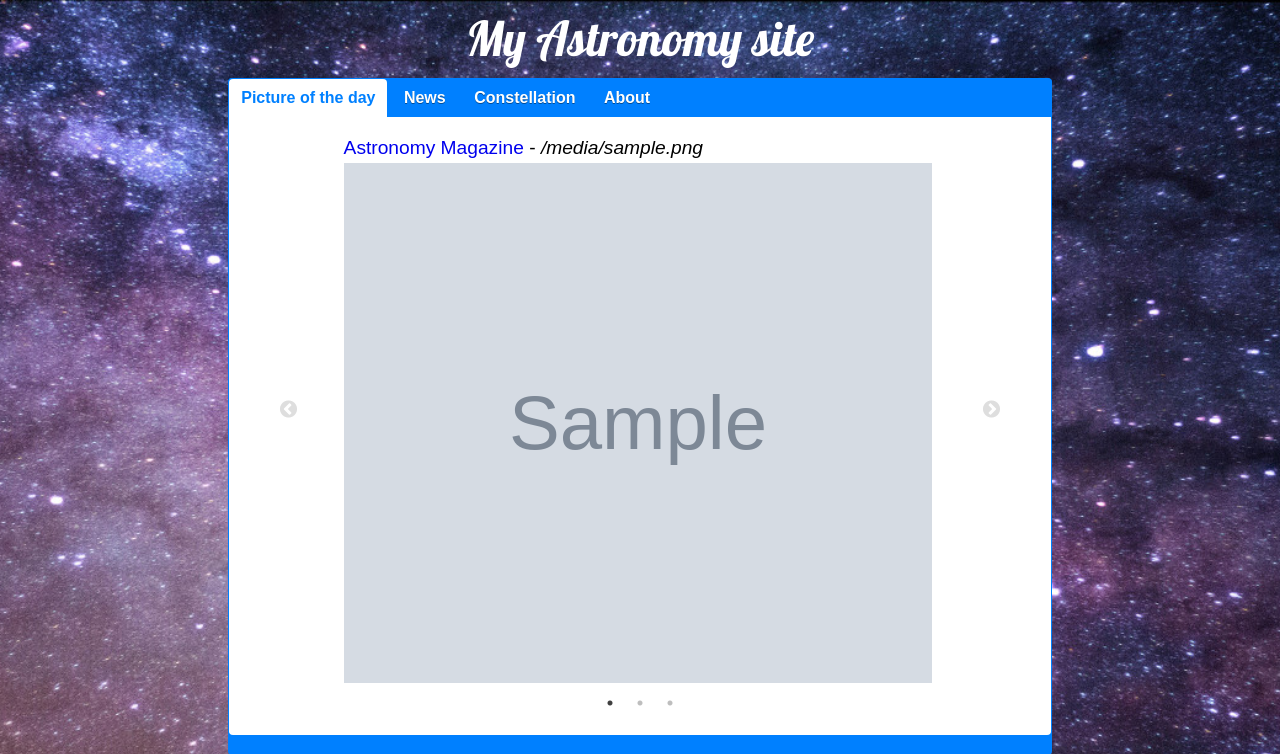
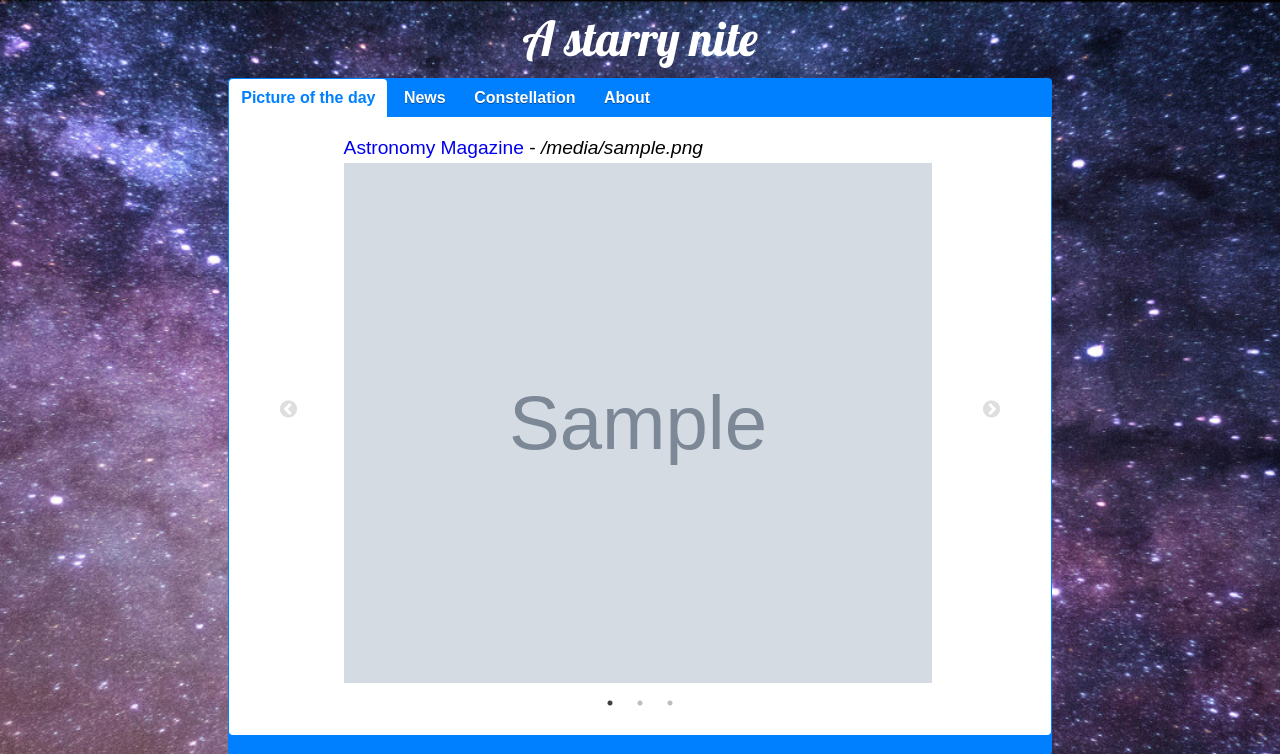
Before and after one commit to deb17/astro, a Flask app: template astro/templates/index.html in a window 1280 px wide. Shown: the top 754 px of the page. Run offline with Flask 2, Linux system fonts and the light colour scheme; the template is opened without the code that fills it: most values are stand-ins (such as "Sample title", 1, 10 or a date in 2020); grey boxes marked "Sample" are stand-in pictures.

Commit message:
Changed heading on index page

```diff
--- a/astro/templates/index.html
+++ b/astro/templates/index.html
@@ -16,7 +16,7 @@
 </head>
 <body>
 
-  <div id="heading">My Astronomy site</div>
+  <div id="heading">A starry nite</div>
 
   <div id="responsiveTabsMain">
     <ul>
```
